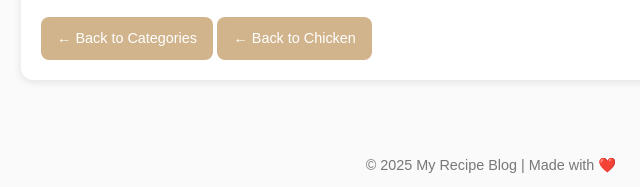
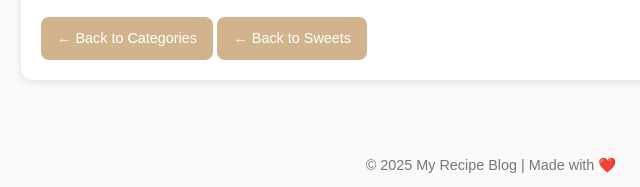
Before and after one commit to crioux4/NewEnglandFlavah, a plain HTML site: page chocolatechipcookies.html in a window 1280 px wide. Shown: the part 5005-5192 px from the top of the page, 149-789 px from the left. Drawn offline with Linux system fonts and the light colour scheme.

Commit message:
fixed link

```diff
--- a/chocolatechipcookies.html
+++ b/chocolatechipcookies.html
@@ -257,7 +257,7 @@
     </ol>
 
 <a href="index.html" class="btn">← Back to Categories</a>
-    <a href="sweets.html" class="btn">← Back to Chicken</a>
+    <a href="sweets.html" class="btn">← Back to Sweets</a>
 
   </div>
 
```
